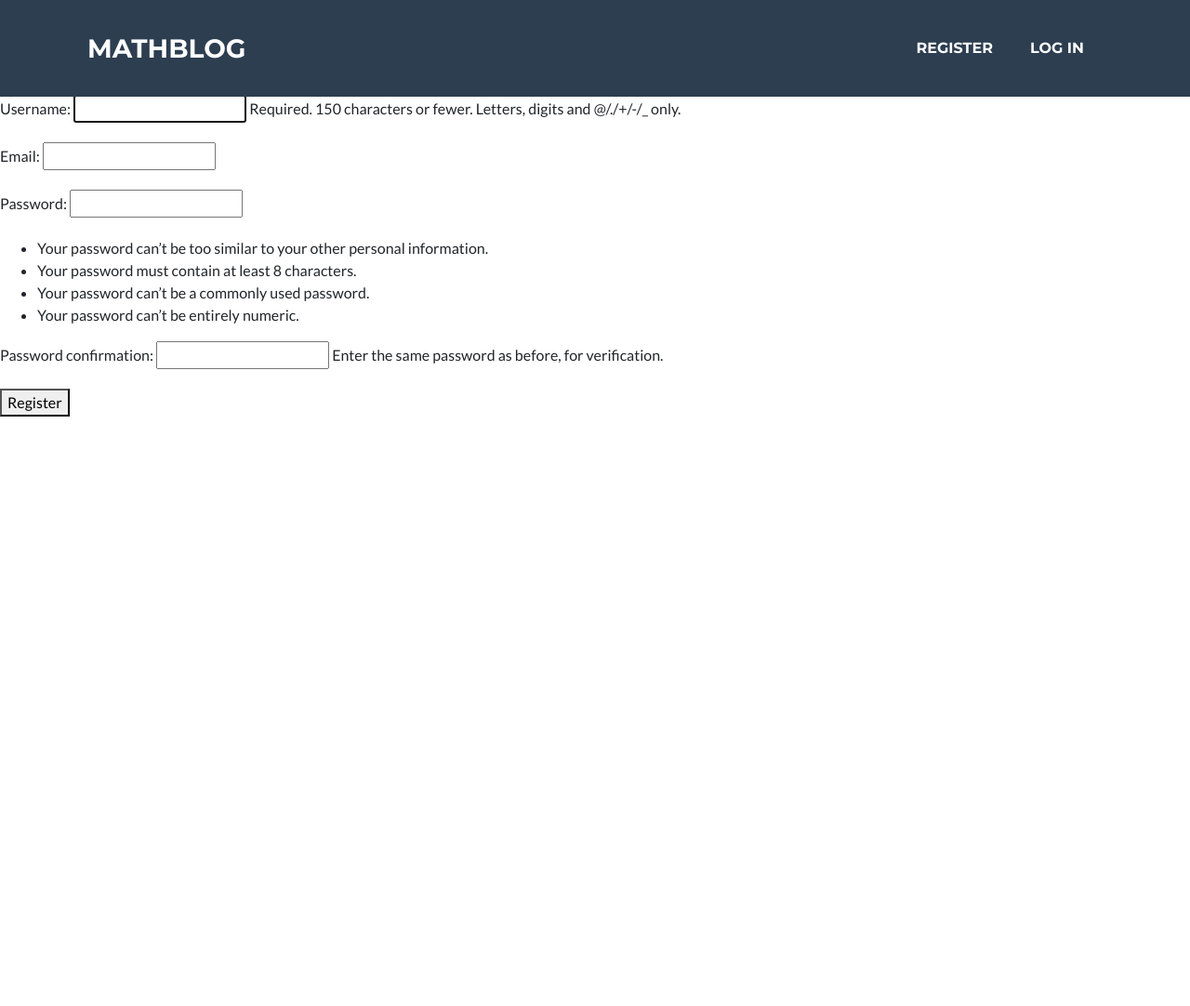
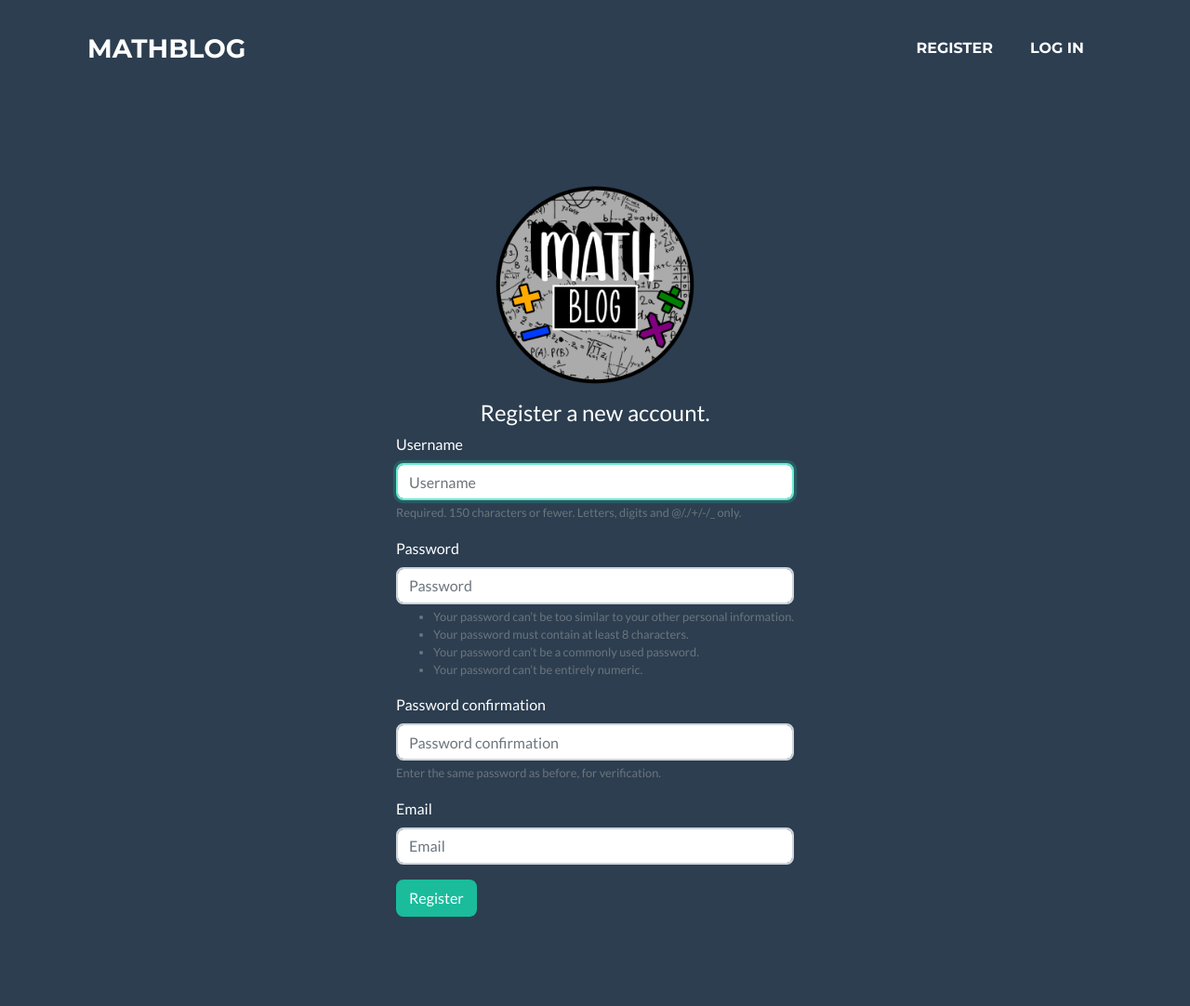
Before and after one commit to fvea/Mathblog, a Django app: page /users/register/ in a window 1280 px wide. Shown: the whole page at 93% size. Before the commit the page ends 448 px from the top, so only its background shows below. Run offline with Django 3.2, Linux system fonts and the light colour scheme; some libraries are stand-ins or nearby versions.

Commit message:
registration page updated

```diff
--- a/users/forms.py
+++ b/users/forms.py
@@ -7,4 +7,4 @@
 
     class Meta:
         model = User
-        fields = ['first_name', 'last_name', 'username', 'email', 'password1', 'password2']
+        fields = ['username', 'password1', 'password2']
--- a/users/templates/registration/register.html
+++ b/users/templates/registration/register.html
@@ -1,13 +1,23 @@
 {% extends "blog_QA/base.html" %}
+{% load static %}
+{% load bootstrap4 %}
 
 {% block content %}
 
-  <form method="POST" action="{% url 'users:register' %}">
-    {% csrf_token %}
-    {{ form.as_p }}
+  <header class="masthead bg-secondary text-white">
+    <div class="container d-flex align-items-center flex-column">
+        <img class="masthead-avatar mb-1" src="{% static 'assets/img/MathLabLogo.png' %}" alt="" />
+        <p class="masthead-subheading font-weight-light mb-1">Register a new account.</p>
+        <form method="POST" action="{% url 'users:register' %}" class="form">
+          {% csrf_token %}
+          {% bootstrap_form form %}
+          {% buttons %}
+          <button name="submit" class="btn btn-primary">Register</button>
+          {% endbuttons %}
+          <input type="hidden" name="next" value="{% url 'blog_QA:index' %}">
+        </form>
+    </div>
+  </header>
 
-    <button name="submit">Register</button>
-    <input type="hidden" name="next" value="{% url 'blog_QA:index' %}">
-  </form>
 
 {% endblock content %}
```
